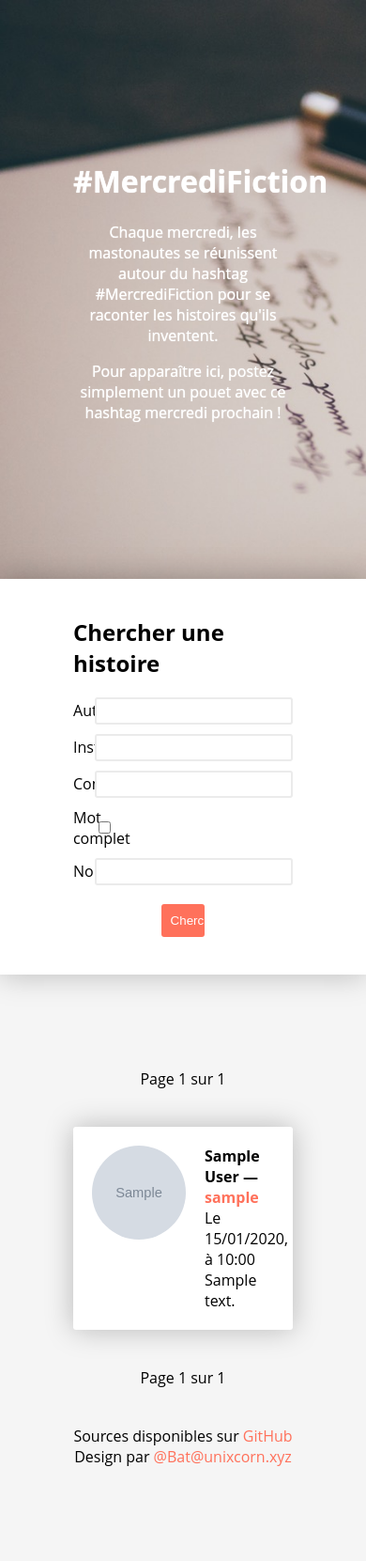
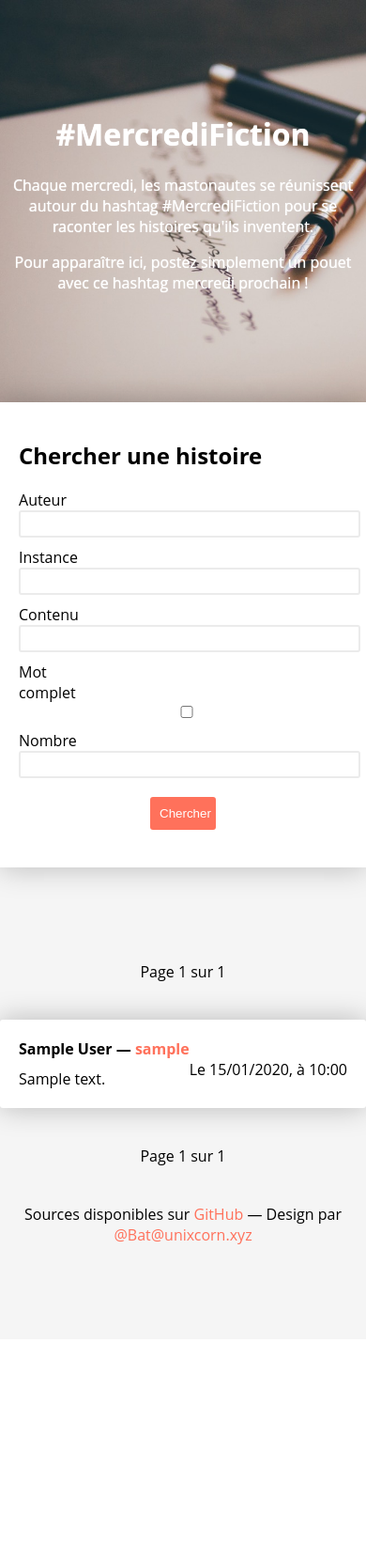
Before and after one commit to Meewan/MercrediFiction, a Flask app: template templates/index.html in a window 390 px wide. Shown: the whole page at 94% size. After the commit the page ends 1324 px from the top, so only its background shows below. Run offline with Flask 2, Linux system fonts and the light colour scheme; tables that the repository leaves empty hold one stand-in row (values such as "Sample post"); the template is opened without the code that fills it: values that come from a table or form of the project are taken from there, most other values are stand-ins (such as "Sample title", 1, 10 or a date in 2020); grey boxes marked "Sample" are stand-in pictures.

Commit message:
Responsive design

```diff
--- a/static/css/main.css
+++ b/static/css/main.css
@@ -116,3 +116,30 @@
 footer {
   text-align: center;
 }
+
+@media all and (max-width: 700px) {
+  header > div {
+    padding: 100px 10px;
+  }
+  header > form {
+    padding: 20px;
+  }
+
+  form div {
+    flex-direction: column;
+    align-items: stretch;
+  }
+
+  form div input {
+    width: 100%;
+  }
+
+  main {
+    max-width: 100%;
+    width: 100%;
+  }
+
+  .toot img {
+    display: none;
+  }
+}
--- a/templates/index.html
+++ b/templates/index.html
@@ -88,7 +88,7 @@
       {% endif %}
     </nav>
     <footer>
-      Sources disponibles sur <a href="https://github.com/Meewan/MercrediFiction">GitHub</a> Design par <a href="https://github.com/Bat41">@Bat@unixcorn.xyz</a>
+      Sources disponibles sur <a href="https://github.com/Meewan/MercrediFiction">GitHub</a> &mdash; Design par <a href="https://github.com/Bat41">@Bat@unixcorn.xyz</a>
     </footer>
   </main>
   <script>
```
